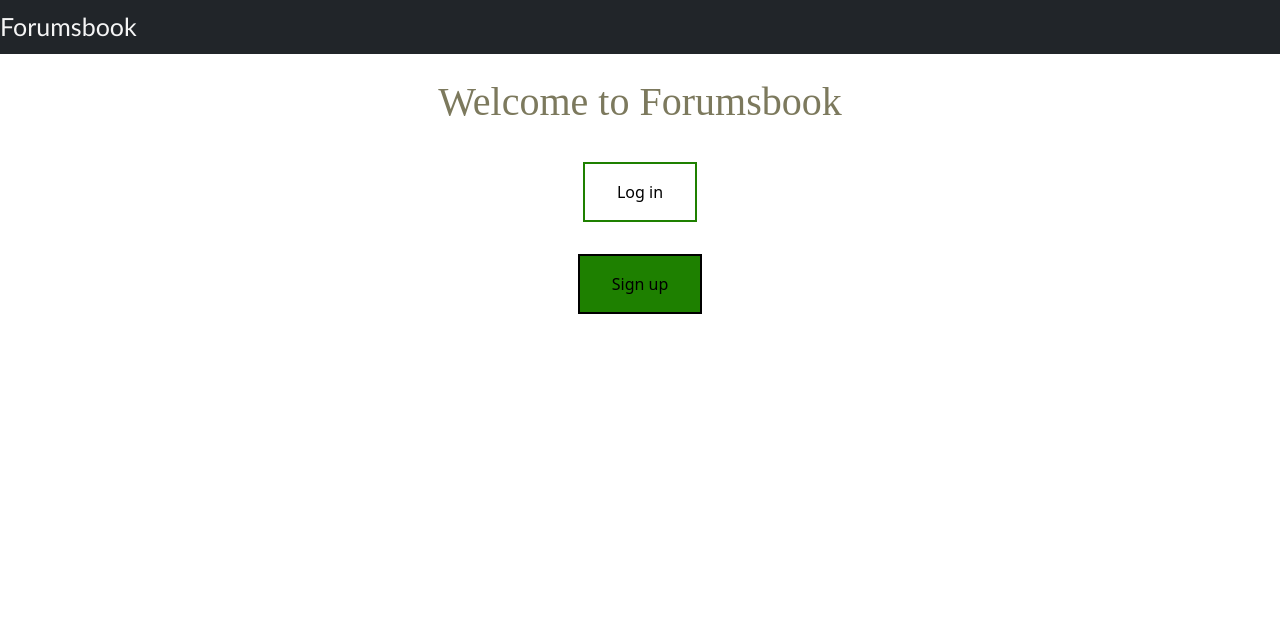
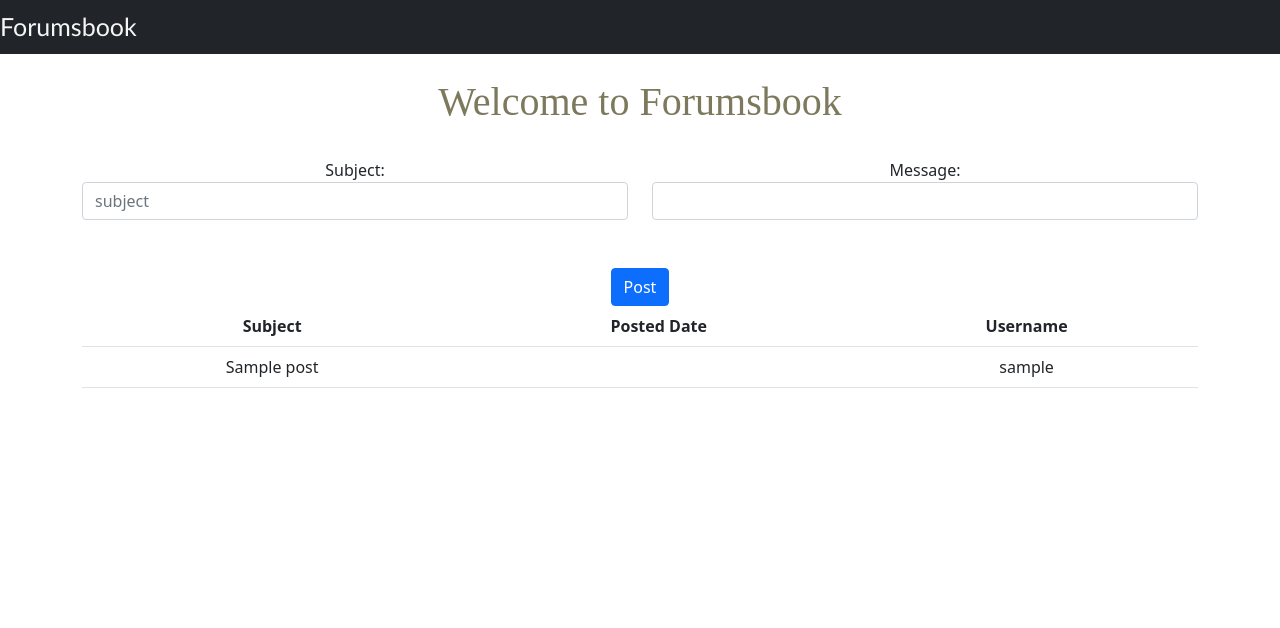
Before and after one commit to dev-minjin-chou/Cloud-A3-Project, a Flask app: page / in a window 1280 px wide. Shown: the top 628 px of the page. Run offline with Flask 2, Linux system fonts and the light colour scheme; a database or web service that is not in the repository returns one stand-in record (values such as "Sample title"); some libraries are stand-ins or nearby versions.

Commit message:
show table

```diff
--- a/application.py
+++ b/application.py
@@ -17,10 +17,16 @@ loggedIn_user = None
 
 @app.route("/")
 def root():
-    if loggedIn_user is not None:
-        return render_template("forum.html")
+    # if loggedIn_user is not None:
+    db = mongo_client.get_database(Config.DB_NAME)
+    users = db.get_collection('users').find()
+    posts = []
+    for u in users:
+        for post in u['posts']:
+            posts.append({'subject': post['subject'], 'username': u['username']})
+    return render_template("forum.html", posts=posts)
 
-    return render_template("home.html")
+    # return render_template("home.html")
 
 
 @app.route('/login', methods=["POST", "GET"])
--- a/templates/forum.html
+++ b/templates/forum.html
@@ -15,9 +15,9 @@
     {% endif %}
 
     <div class="container">
-        <div class="row">
-            <div class="col-4">
-                <form action="{{ url_for('postMsg') }}" method="POST">
+        <form action="{{ url_for('postMsg') }}" method="POST">
+            <div class="row">
+                <div class="col-6">
                     <div class="form-group">
                         <label for="subject">Subject:</label>
                         <input
@@ -28,14 +28,31 @@
                                 class="form-control"
                         />
                     </div>
+                </div>
+                <div class="col-6">
                     <div class="form-group">
                         <label for="message">Message:</label><br>
                         <input type="text" class="form-control" id="message" name="message"><br><br>
                     </div>
+                </div>
+            </div>
 
-                    <button type="submit" class="btn btn-primary">Post</button>
-                </form>
-            </div>
-        </div>
+            <button type="submit" class="btn btn-primary">Post</button>
+        </form>
+
+        <table class="table">
+            <tr>
+                <th scope="col">Subject</th>
+                <th scope="col">Posted Date</th>
+                <th scope="col">Username</th>
+            </tr>
+            {% for post in posts %}
+                <tr>
+                    <td>{{ post['subject'] }}</td>
+                    <td>{{ post['timestamp'] }}</td>
+                    <td>{{ post['username'] }}</td>
+                </tr>
+            {% endfor %}
+        </table>
     </div>
 {% endblock %}
```
